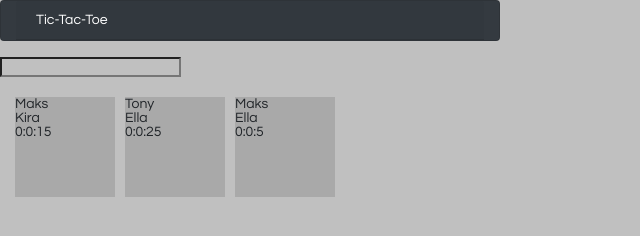
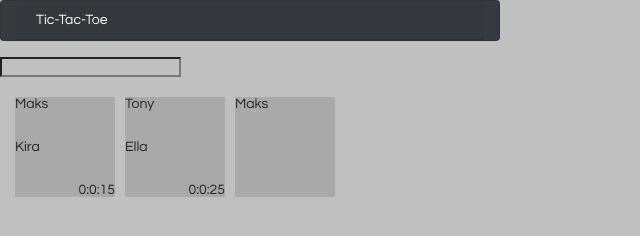
Before and after one commit to AinazZ/tic-tac-toe, a React app: page / in a window 1280 px wide. Shown: the whole page, without its empty margins (0-640 px from the left). Built offline with nearby package versions, Linux system fonts and the light colour scheme.

Commit message:
Список игр (доделываю стиль ещё)

```diff
--- a/src/components/game-list.css
+++ b/src/components/game-list.css
@@ -7,6 +7,6 @@
   margin: 0 -5px;
 }
 
-.user1 {
+.user {
   background: #C0C0C0;
 }
--- a/src/components/game-list.js
+++ b/src/components/game-list.js
@@ -29,23 +29,23 @@ export default class GameList extends Component {
           field:   [
                      ['O', 'X', 'X'],
                      ['O', 'O', 'X'],
-                     ['X', null, 'O']
+                     ['X', null, null]
           ],
-          step:    null,
+          step:    "Ella",
           time:    "0:0:25",
-          winner:  "Ella"
+          winner:  null
         },
         {
           id: 3,
           user1:   "Maks",
-          user2:   "Ella",
+          user2:   null,
           field:   [
                      [null, null, null],
                      [null, null, null],
                      [null, null, null]
           ],
-          step:    "Maks",
-          time:    "0:0:5",
+          step:    null,
+          time:    null,
           winner:  null
         }
       ]
@@ -54,12 +54,12 @@ export default class GameList extends Component {
 
   render() {
     let gameItems = this.state.games.map(e => (
-      <Game user1={e.user1} user2={e.user2} time={e.time} />
+      <Game user1={e.user1} user2={e.user2} step={e.step} time={e.time} winner={e.winner} />
     ));
 
     return (
       <div>
-        <input className="user1"></input>
+        <input className="user"></input>
         <div className="gameList container">
           {gameItems}
         </div>
--- a/src/components/game.css
+++ b/src/components/game.css
@@ -1,6 +1,13 @@
 .game {
+  display: flex;
+  flex-direction: column;
+  justify-content: space-between;
   height: 100px;
   width: 100px;
   margin: 0 5px;
   background: #A9A9A9;
 }
+
+.time {
+  align-self: flex-end;
+}
--- a/src/components/game.js
+++ b/src/components/game.js
@@ -12,7 +12,7 @@ export default class Game extends Component{
         <div>
           {this.props.user2}
         </div>
-        <div>
+        <div className="time">
           {this.props.time}
         </div>
       </div>
```
